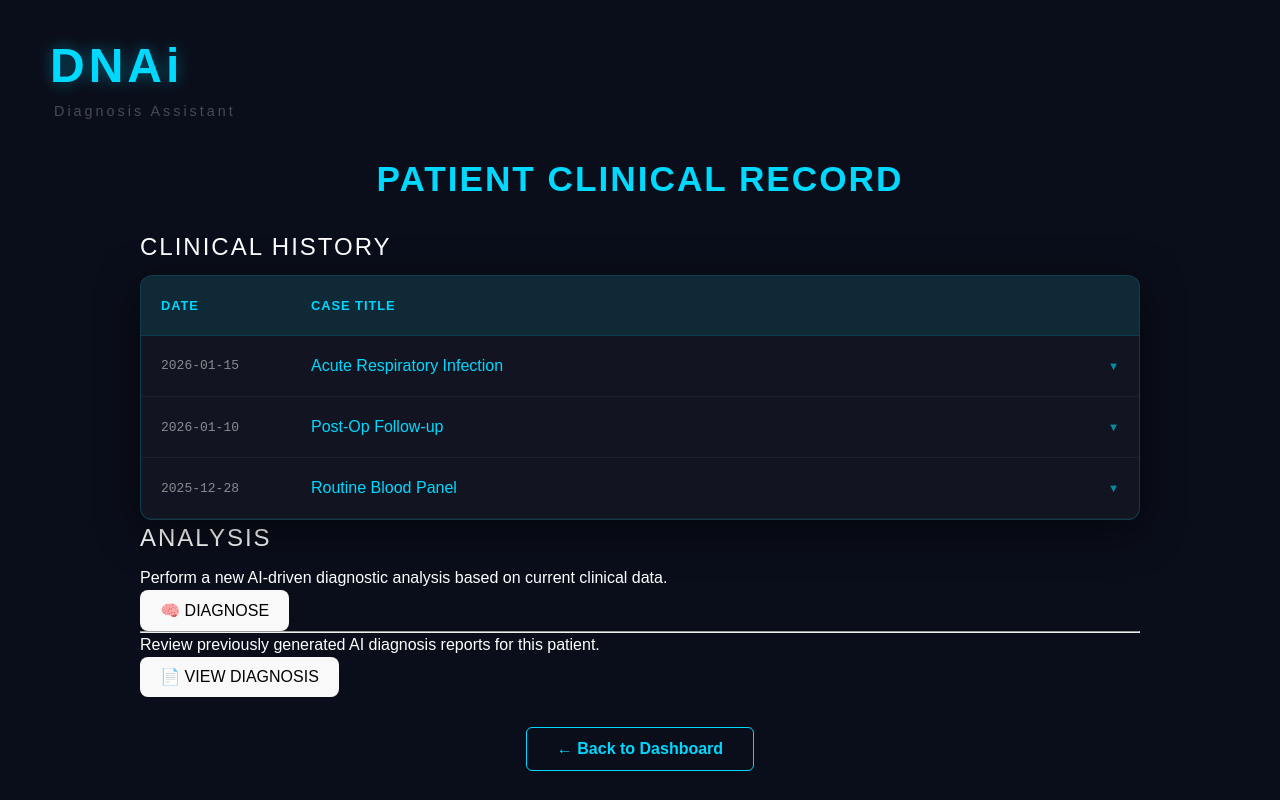
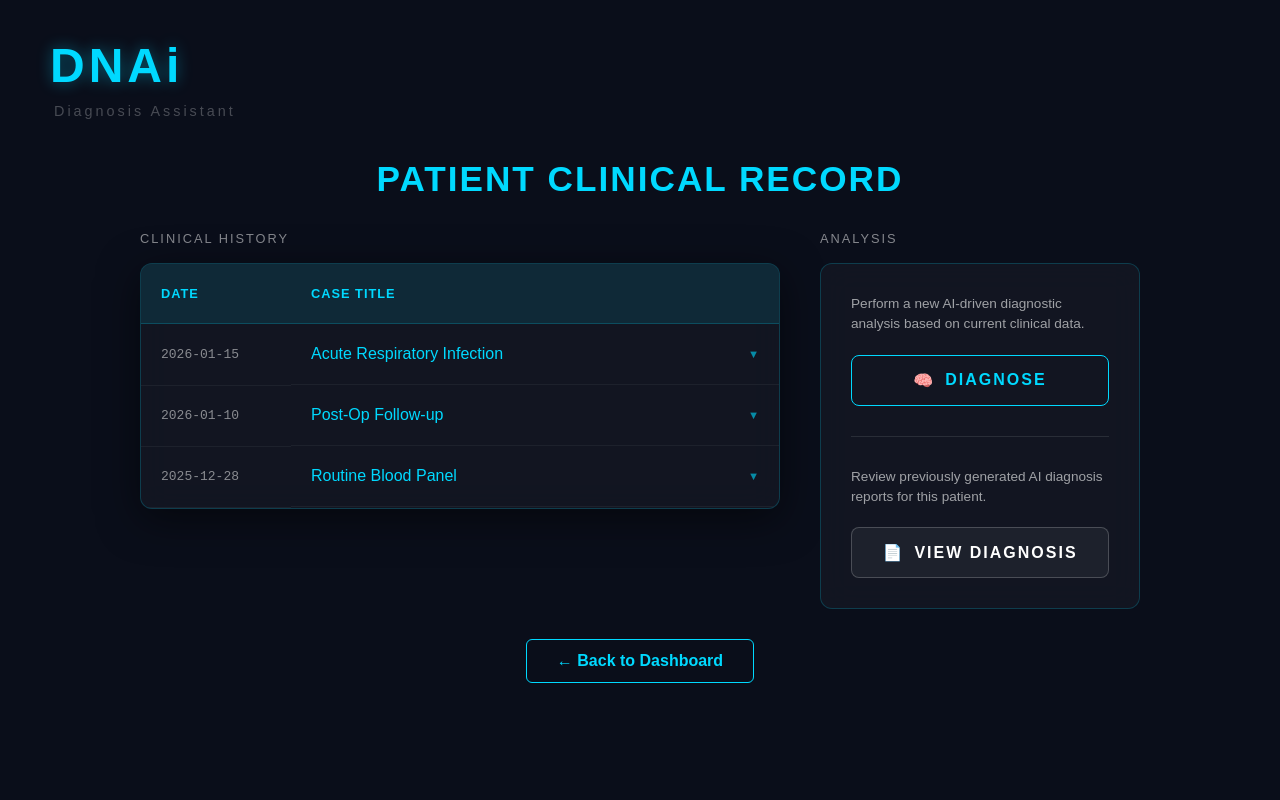
Before and after one commit to kalpeshkarnawat19/DNAi-frontend, a React (Vite) app: page /PatientFile in a window 1280 px wide. Built offline with nearby package versions, Linux system fonts and the light colour scheme.

Commit message:
UI for diagnose and view diagnosis

```diff
--- a/src/css/patientfile.css
+++ b/src/css/patientfile.css
@@ -136,3 +136,91 @@ td {
   cursor: pointer;
   font-weight: bold;
 }
+
+/* Layout Grid */
+.file-layout-grid {
+    display: flex;
+    gap: 40px;
+    align-items: flex-start;
+    margin-top: 20px;
+}
+
+.history-section {
+    flex: 2; /* Takes up 2/3 of space */
+}
+
+.diagnosis-actions {
+    flex: 1; /* Takes up 1/3 of space */
+    position: sticky;
+    top: 160px;
+}
+
+.section-subtitle {
+    color: rgba(255, 255, 255, 0.5);
+    font-size: 0.8rem;
+    text-transform: uppercase;
+    letter-spacing: 2px;
+    margin-bottom: 15px;
+}
+
+/* Action Card on the Right */
+.action-card {
+    background: rgba(20, 24, 36, 0.8);
+    backdrop-filter: blur(15px);
+    border: 1px solid rgba(0, 217, 255, 0.2);
+    border-radius: 12px;
+    padding: 30px;
+    display: flex;
+    flex-direction: column;
+    gap: 20px;
+}
+
+.action-description {
+    color: rgba(255, 255, 255, 0.6);
+    font-size: 0.85rem;
+    line-height: 1.5;
+}
+
+/* Diagnostic Buttons */
+.diagnose-btn, .view-report-btn {
+    width: 100%;
+    padding: 15px;
+    border-radius: 8px;
+    font-weight: bold;
+    letter-spacing: 2px;
+    cursor: pointer;
+    display: flex;
+    align-items: center;
+    justify-content: center;
+    gap: 10px;
+    transition: all 0.3s ease;
+}
+
+.diagnose-btn {
+    background: transparent;
+    border: 1px solid #00d9ff;
+    color: #00d9ff;
+}
+
+.diagnose-btn:hover {
+    background: #00d9ff;
+    color: #000;
+    box-shadow: 0 0 20px rgba(0, 217, 255, 0.4);
+}
+
+.view-report-btn {
+    background: rgba(255, 255, 255, 0.05);
+    border: 1px solid rgba(255, 255, 255, 0.2);
+    color: white;
+}
+
+.view-report-btn:hover {
+    background: rgba(255, 255, 255, 0.1);
+    border-color: white;
+}
+
+.divider {
+    border: none;
+    border-top: 1px solid rgba(255, 255, 255, 0.1);
+    margin: 10px 0;
+}
```
